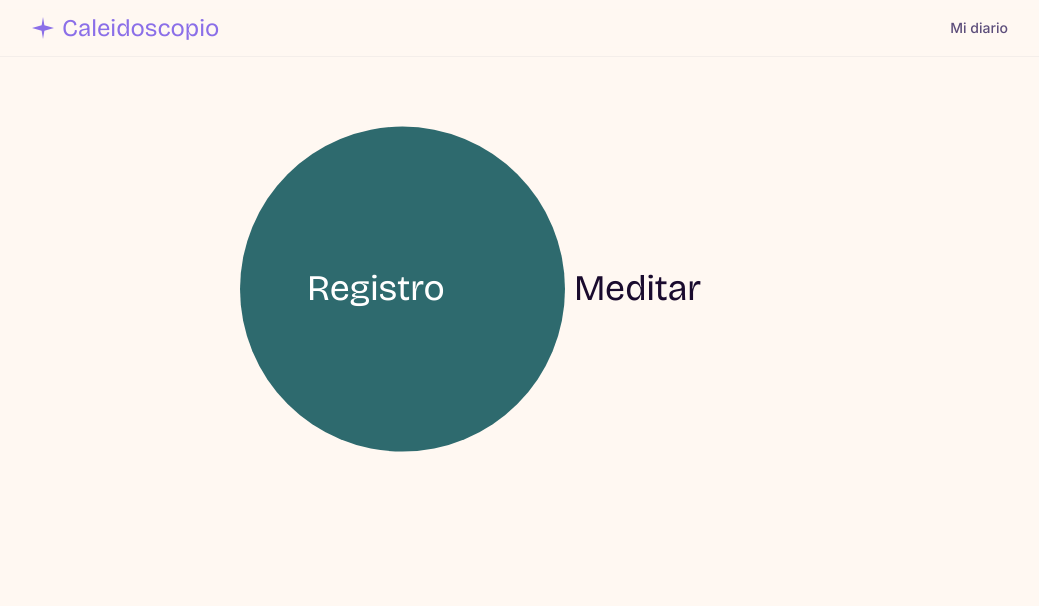
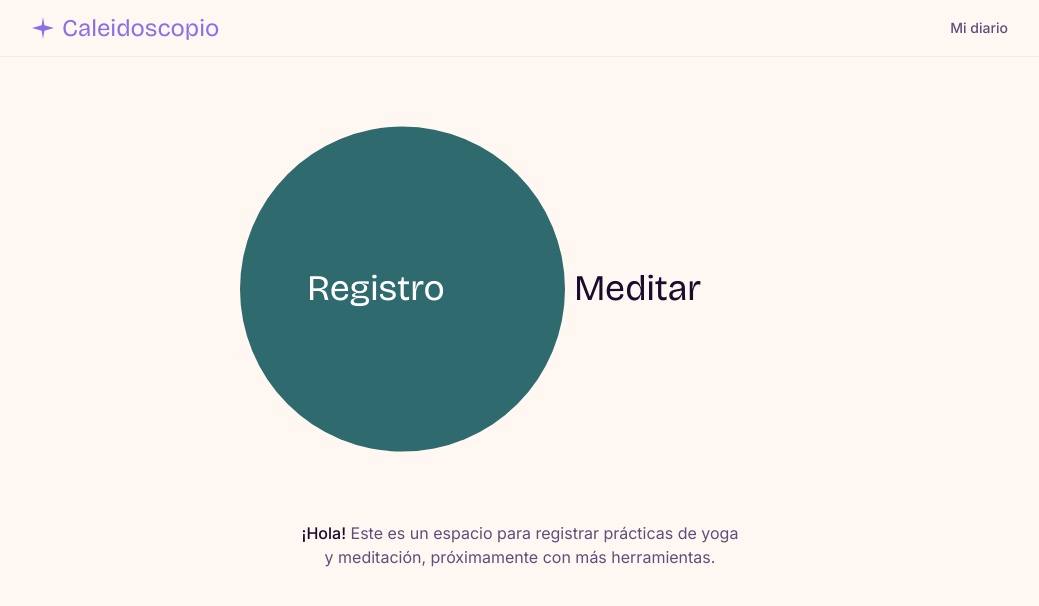
Before and after one commit to arambarrid/yoga-diary, a Next.js app: page / in a window 1280 px wide. Shown: the top 606 px of the page, without its empty margins (120-1159 px from the left). Built offline with nearby package versions, Linux system fonts and the light colour scheme.

Commit message:
feat(home): add welcome blurb below the hero shortcuts (#36)

```diff
--- a/src/app/page.tsx
+++ b/src/app/page.tsx
@@ -2,11 +2,8 @@ import { HeroButtons } from "@/components/HeroButtons";
 
 export default function HomePage() {
   return (
-    <section
-      className="w-full mx-auto"
-      style={{ maxWidth: "560px" }}
-      aria-label="Atajos principales"
-    >
+    <div className="w-full mx-auto flex flex-col gap-8" style={{ maxWidth: "560px" }}>
+      <section aria-label="Atajos principales">
         <HeroButtons
           leftBg="var(--color-meditation-700)"
           rightBg="var(--color-pink-vivid)"
@@ -15,5 +12,11 @@ export default function HomePage() {
           rightAlign="center"
         />
       </section>
+
+      <p className="text-center text-ink-600 max-w-md mx-auto">
+        <span className="font-medium text-ink-900">¡Hola!</span> Este es un espacio para registrar
+        prácticas de yoga y meditación, próximamente con más herramientas.
+      </p>
+    </div>
   );
 }
```
Lines whose indentation alone changed are shown as unchanged.
